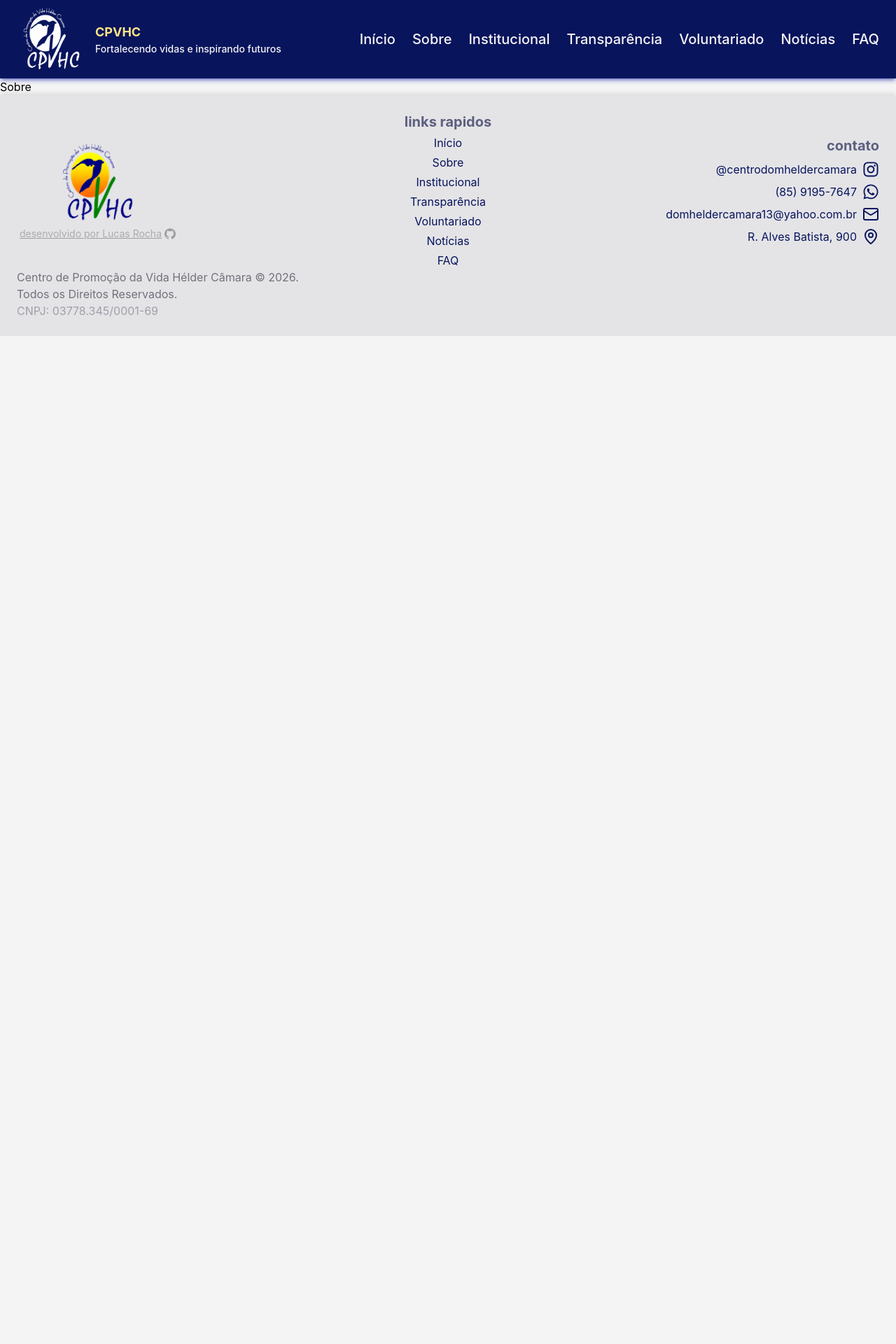
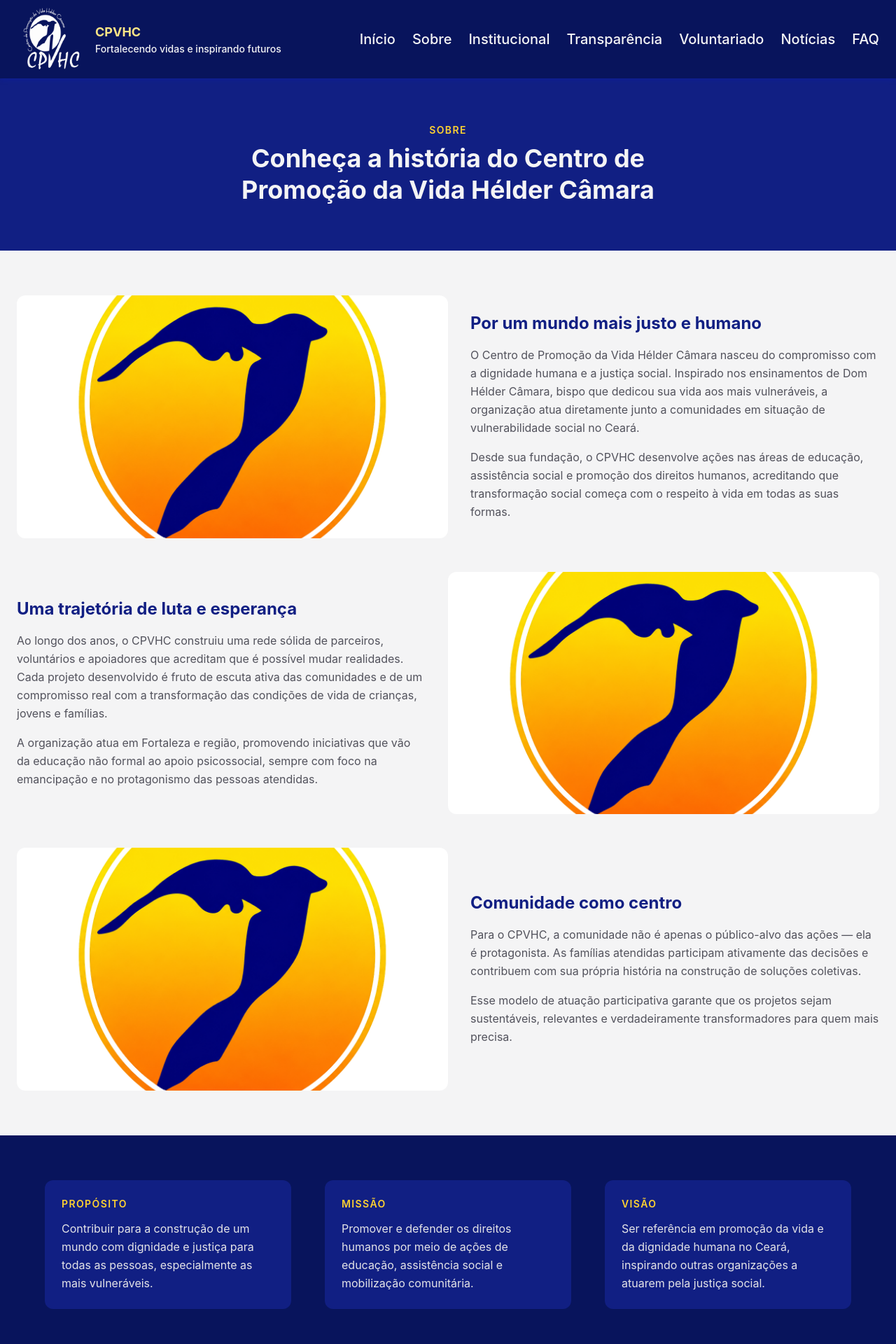
Before and after one commit to Myzoulz/Next.js-Tailwind-Centro-de-Promocao-da-Vida-Helder-Camara, a Next.js app: page /about in a window 1280 px wide. Shown: the top 1920 px of the page at 70% size. Before the commit the page ends 800 px from the top, so only its background shows below. Built offline with nearby package versions, Linux system fonts and the light colour scheme.

Commit message:
about-inicial

```diff
--- a/app/about/page.tsx
+++ b/app/about/page.tsx
@@ -1,7 +1,112 @@
 export default function AboutPage() {
     return (
-        <main>
-            <h1>Sobre</h1>
+        <main className="bg-zinc-100 text-zinc-800">
+
+            <section className="bg-brand-800 text-zinc-100 py-16 px-6 text-center">
+                <h2 className="text-sm font-semibold uppercase tracking-widest text-amber-300 mb-2">Sobre</h2>
+                <h1 className="text-4xl font-bold max-w-2xl mx-auto leading-tight">
+                    Conheça a história do Centro de Promoção da Vida Hélder Câmara
+                </h1>
+            </section>
+
+            <section className="max-w-7xl mx-auto px-6 py-16 flex flex-col gap-12">
+
+                <div className="flex flex-col md:flex-row gap-8 items-center">
+                    <img
+                        src="/ImagesCards/placeholder.png"
+                        alt="História do CPVHC"
+                        className="w-full md:w-1/2 rounded-xl object-cover aspect-video"
+                    />
+                    <div className="flex flex-col gap-4">
+                        <h2 className="text-2xl font-bold text-brand-800">Por um mundo mais justo e humano</h2>
+                        <p className="text-zinc-600 leading-relaxed">
+                            O Centro de Promoção da Vida Hélder Câmara nasceu do compromisso com a dignidade humana
+                            e a justiça social. Inspirado nos ensinamentos de Dom Hélder Câmara, bispo que dedicou
+                            sua vida aos mais vulneráveis, a organização atua diretamente junto a comunidades em
+                            situação de vulnerabilidade social no Ceará.
+                        </p>
+                        <p className="text-zinc-600 leading-relaxed">
+                            Desde sua fundação, o CPVHC desenvolve ações nas áreas de educação, assistência social
+                            e promoção dos direitos humanos, acreditando que transformação social começa com o
+                            respeito à vida em todas as suas formas.
+                        </p>
+                    </div>
+                </div>
+
+                <div className="flex flex-col md:flex-row-reverse gap-8 items-center">
+                    <img
+                        src="/ImagesCards/placeholder.png"
+                        alt="Atuação do CPVHC"
+                        className="w-full md:w-1/2 rounded-xl object-cover aspect-video"
+                    />
+                    <div className="flex flex-col gap-4">
+                        <h2 className="text-2xl font-bold text-brand-800">Uma trajetória de luta e esperança</h2>
+                        <p className="text-zinc-600 leading-relaxed">
+                            Ao longo dos anos, o CPVHC construiu uma rede sólida de parceiros, voluntários e
+                            apoiadores que acreditam que é possível mudar realidades. Cada projeto desenvolvido
+                            é fruto de escuta ativa das comunidades e de um compromisso real com a transformação
+                            das condições de vida de crianças, jovens e famílias.
+                        </p>
+                        <p className="text-zinc-600 leading-relaxed">
+                            A organização atua em Fortaleza e região, promovendo iniciativas que vão da educação
+                            não formal ao apoio psicossocial, sempre com foco na emancipação e no protagonismo
+                            das pessoas atendidas.
+                        </p>
+                    </div>
+                </div>
+
+                <div className="flex flex-col md:flex-row gap-8 items-center">
+                    <img
+                        src="/ImagesCards/placeholder.png"
+                        alt="Comunidade CPVHC"
+                        className="w-full md:w-1/2 rounded-xl object-cover aspect-video"
+                    />
+                    <div className="flex flex-col gap-4">
+                        <h2 className="text-2xl font-bold text-brand-800">Comunidade como centro</h2>
+                        <p className="text-zinc-600 leading-relaxed">
+                            Para o CPVHC, a comunidade não é apenas o público-alvo das ações — ela é protagonista.
+                            As famílias atendidas participam ativamente das decisões e contribuem com sua própria
+                            história na construção de soluções coletivas.
+                        </p>
+                        <p className="text-zinc-600 leading-relaxed">
+                            Esse modelo de atuação participativa garante que os projetos sejam sustentáveis,
+                            relevantes e verdadeiramente transformadores para quem mais precisa.
+                        </p>
+                    </div>
+                </div>
+
+            </section>
+
+            <section className="bg-brand-900 text-zinc-100 py-16 px-6">
+                <div className="max-w-6xl mx-auto grid grid-cols-1 md:grid-cols-3 gap-12">
+
+                    <div className="flex flex-col gap-3 bg-brand-800 rounded-xl p-6">
+                        <h3 className="text-amber-300 font-semibold uppercase tracking-widest text-sm">Propósito</h3>
+                        <p className="leading-relaxed text-zinc-200">
+                            Contribuir para a construção de um mundo com dignidade e justiça para todas as pessoas,
+                            especialmente as mais vulneráveis.
+                        </p>
+                    </div>
+
+                    <div className="flex flex-col gap-3 bg-brand-800 rounded-xl p-6">
+                        <h3 className="text-amber-300 font-semibold uppercase tracking-widest text-sm">Missão</h3>
+                        <p className="leading-relaxed text-zinc-200">
+                            Promover e defender os direitos humanos por meio de ações de educação, assistência
+                            social e mobilização comunitária.
+                        </p>
+                    </div>
+
+                    <div className="flex flex-col gap-3 bg-brand-800 rounded-xl p-6">
+                        <h3 className="text-amber-300 font-semibold uppercase tracking-widest text-sm">Visão</h3>
+                        <p className="leading-relaxed text-zinc-200">
+                            Ser referência em promoção da vida e da dignidade humana no Ceará, inspirando outras
+                            organizações a atuarem pela justiça social.
+                        </p>
+                    </div>
+
+                </div>
+            </section>
+
         </main>
     );
 }
```
